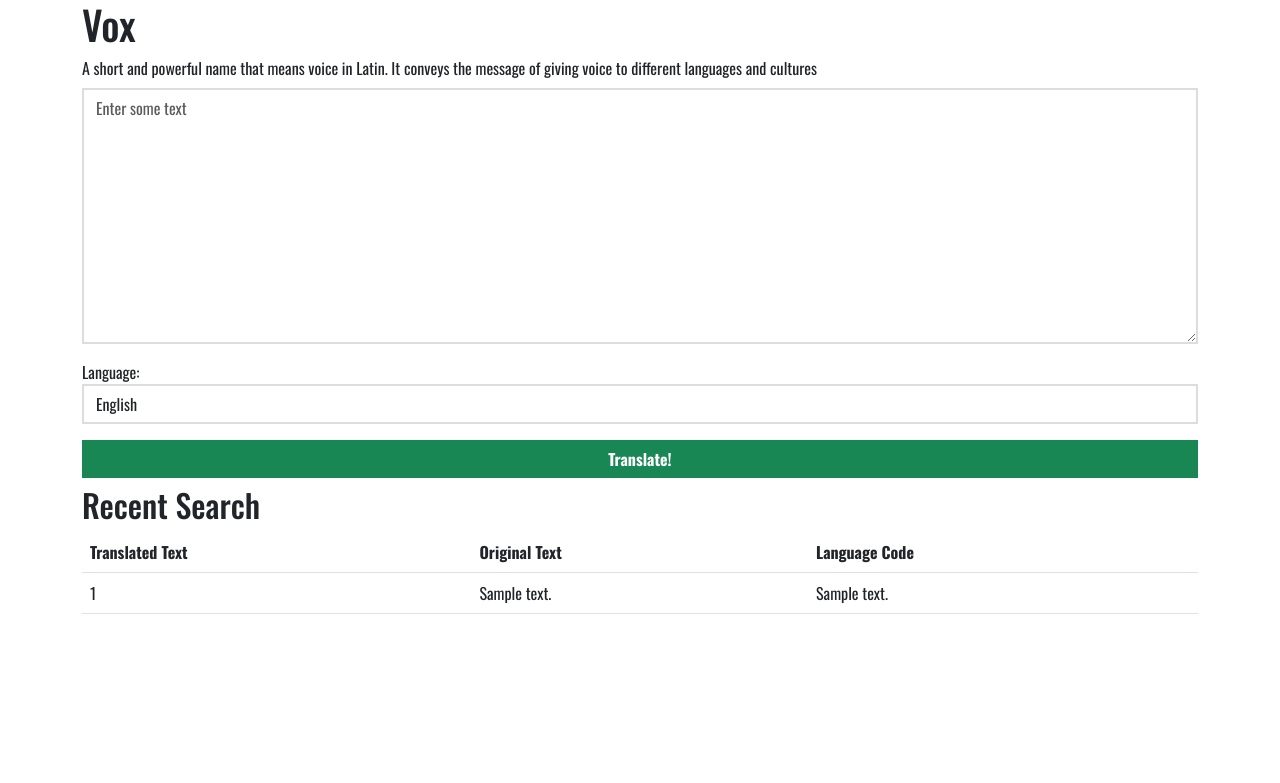
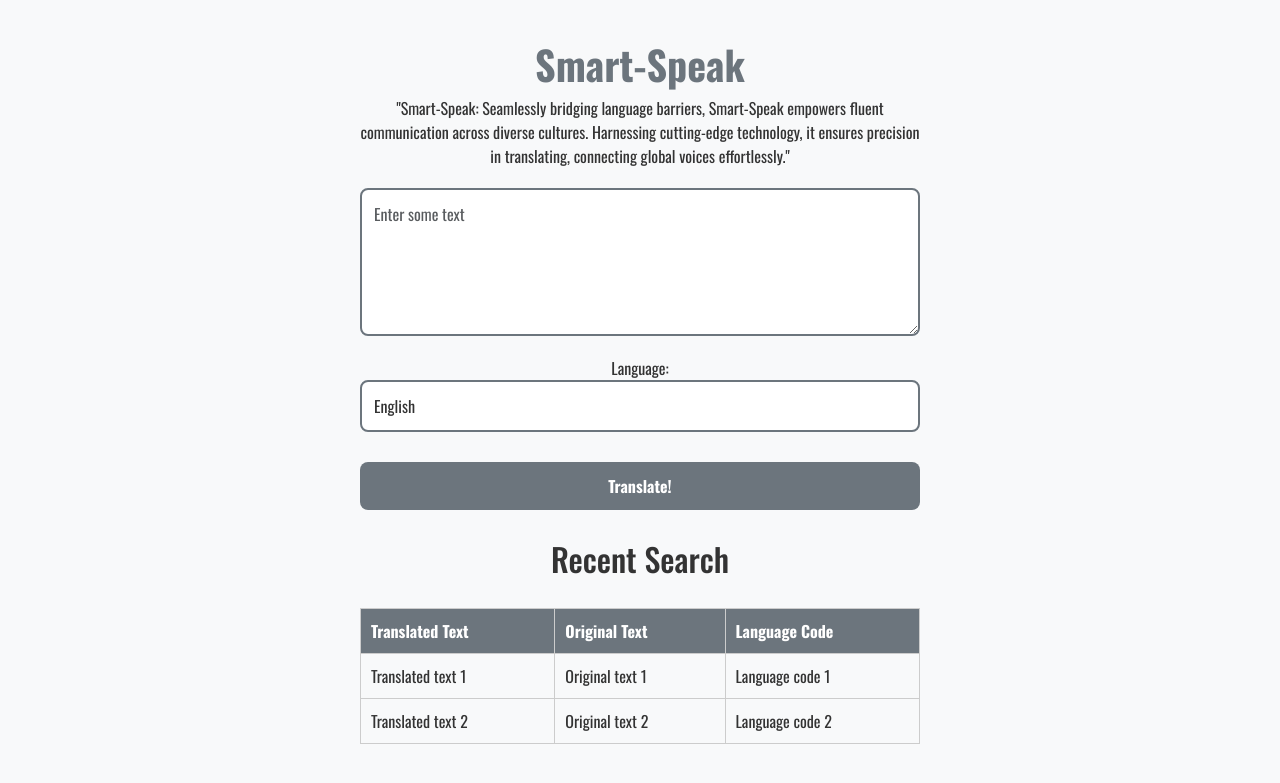
Before and after one commit to Aayushikumari17/Smart-Speak, a Flask app: page / in a window 1280 px wide. Shown: the top 783 px of the page. Run offline with Flask 3, Linux system fonts and the light colour scheme; tables that the repository leaves empty or names only in its code hold one stand-in row (values such as "Sample post").

Commit message:
Update index.html

```diff
--- a/templates/index.html
+++ b/templates/index.html
@@ -10,37 +10,98 @@
     <style>
         body {
             font-family: 'Oswald', sans-serif;
+            background-color: #f8f9fa;
+            color: #333;
+            margin: 0;
+            padding: 0;
         }
 
-      .form-group {
-        padding: 0.5rem 0rem;
+        .container {
+            max-width: 600px;
+            margin: 0 auto;
+            padding: 20px;
+        }
+
+        h1 {
+            font-weight: bold;
+            font-size: 2.5em;
+            text-align: center;
+            margin-top: 20px;
+            color: #6c757d;
+        }
+
+        div {
+            margin-bottom: 20px;
+            text-align: center;
         }
 
         .form-control {
-        border: 2px solid #ddd;
-        border-radius: 0rem;
+            border: 2px solid #6c757d;
+            border-radius: 8px;
+            padding: 12px;
+            width: 100%;
+            box-sizing: border-box;
+            font-family: 'Oswald', sans-serif;
+            color: #333;
+            background-color: #fff;
+            transition: border-color 0.3s ease;
         }
 
-      .btn, .btn-success {
-        border-radius: 0rem;
+        .form-control:focus {
+            border-color: #6c757d;
+            outline: none;
+        }
+
+        .btn,
+        .btn-success {
+            border: none;
+            border-radius: 8px;
             font-weight: bold;
             width: 100%;
-        margin: 0.5rem 0rem;
+            margin: 10px 0;
+            padding: 12px;
             font-family: 'Oswald', sans-serif;
+            cursor: pointer;
+            transition: background-color 0.3s ease;
+            background-color: #6c757d;
+            color: #fff;
+        }
+
+        .btn:hover,
+        .btn-success:hover {
+            background-color: #495057;
+        }
+
+        table {
+            width: 100%;
+            border-collapse: collapse;
+            margin-top: 30px;
+        }
+
+        th,
+        td {
+            border: 1px solid #ccc;
+            padding: 10px;
+            text-align: left;
+        }
+
+        th {
+            background-color: #6c757d;
+            color: #fff;
         }
     </style>
     <title>Translator</title>
 </head>
 <body>
     <div class="container">
-        <h1>Vox</h1>
-        <div>A short and powerful name that means voice in Latin. It conveys the message of giving voice to different languages and cultures</div>
+        <h1>Smart-Speak</h1>
+        <div>"Smart-Speak: Seamlessly bridging language barriers, Smart-Speak empowers fluent communication across diverse cultures. Harnessing cutting-edge technology, it ensures precision in translating, connecting global voices effortlessly."</div>
         <div>
             <form method="POST">
-                <div class="form-group">
-                    <textarea name="text" cols="20" rows="10" class="form-control" placeholder="Enter some text"></textarea>
+                <div>
+                    <textarea name="text" cols="30" rows="5" class="form-control" placeholder="Enter some text"></textarea>
                 </div>
-                <div class="form-group">
+                <div>
                     <label for="language">Language:</label>
                     <select name="language" class="form-control">
                         <option value="en">English</option>
@@ -58,7 +119,7 @@
         </div>
         <div>
             <h2>Recent Search</h2>
-            <table class="table">
+            <table>
                 <thead>
                     <tr>
                         <th scope="col">Translated Text</th>
@@ -67,16 +128,20 @@
                     </tr>
                 </thead>
                 <tbody>
-                    {% for x in myresult %}
+                    <!-- Replace this section with dynamic data from your backend -->
                     <tr>
-                    <td>{{ x[0] }}</td>
-                    <td>{{ x[1] }}</td>
-                    <td>{{ x[2] }}</td>
+                        <td>Translated text 1</td>
+                        <td>Original text 1</td>
+                        <td>Language code 1</td>
                     </tr>
-                  {% endfor %}
+                    <tr>
+                        <td>Translated text 2</td>
+                        <td>Original text 2</td>
+                        <td>Language code 2</td>
+                    </tr>
+                    <!-- End of dynamic data section -->
                 </tbody>
             </table>
-
         </div>
     </div>
 </body>
```
Lines whose indentation alone changed are shown as unchanged.
